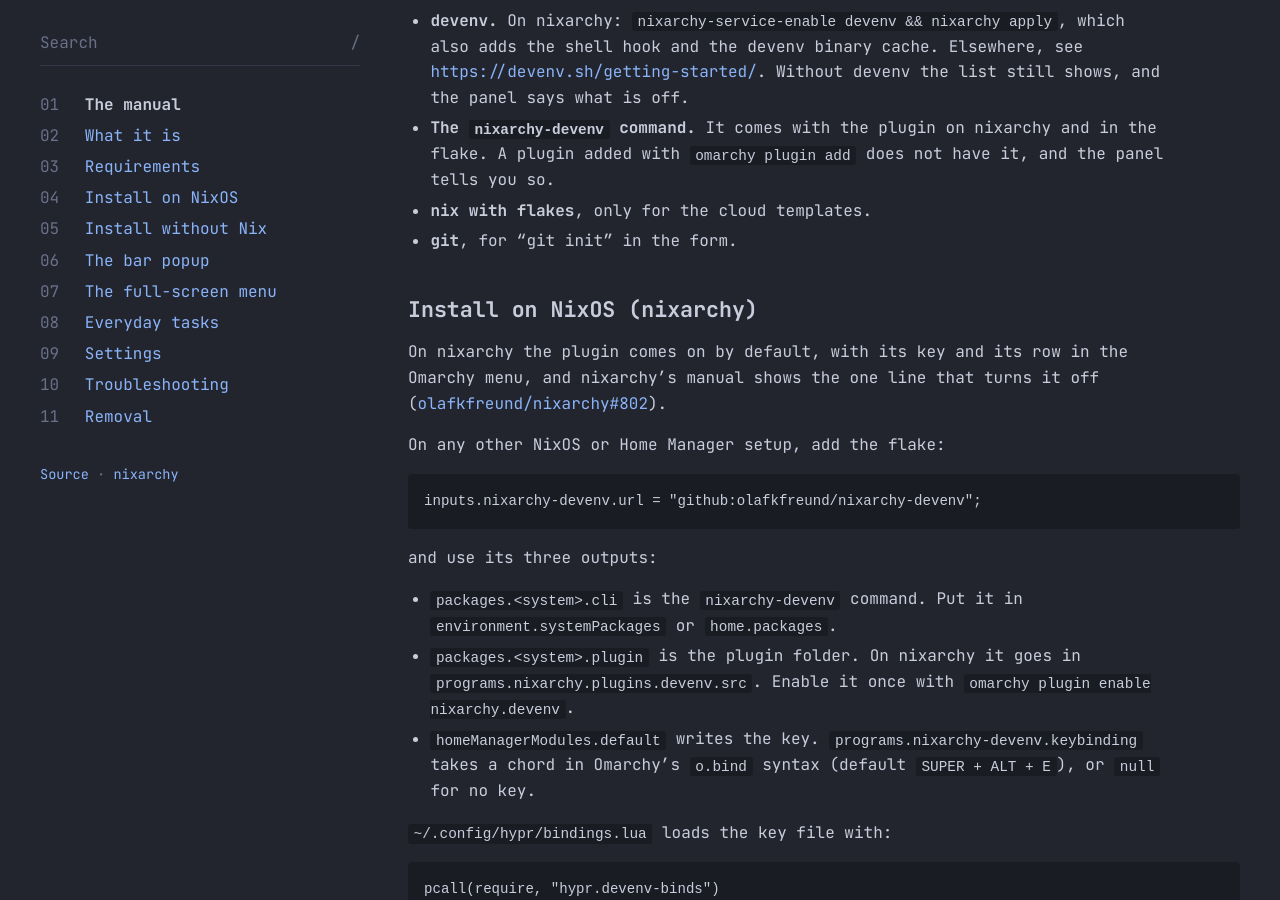
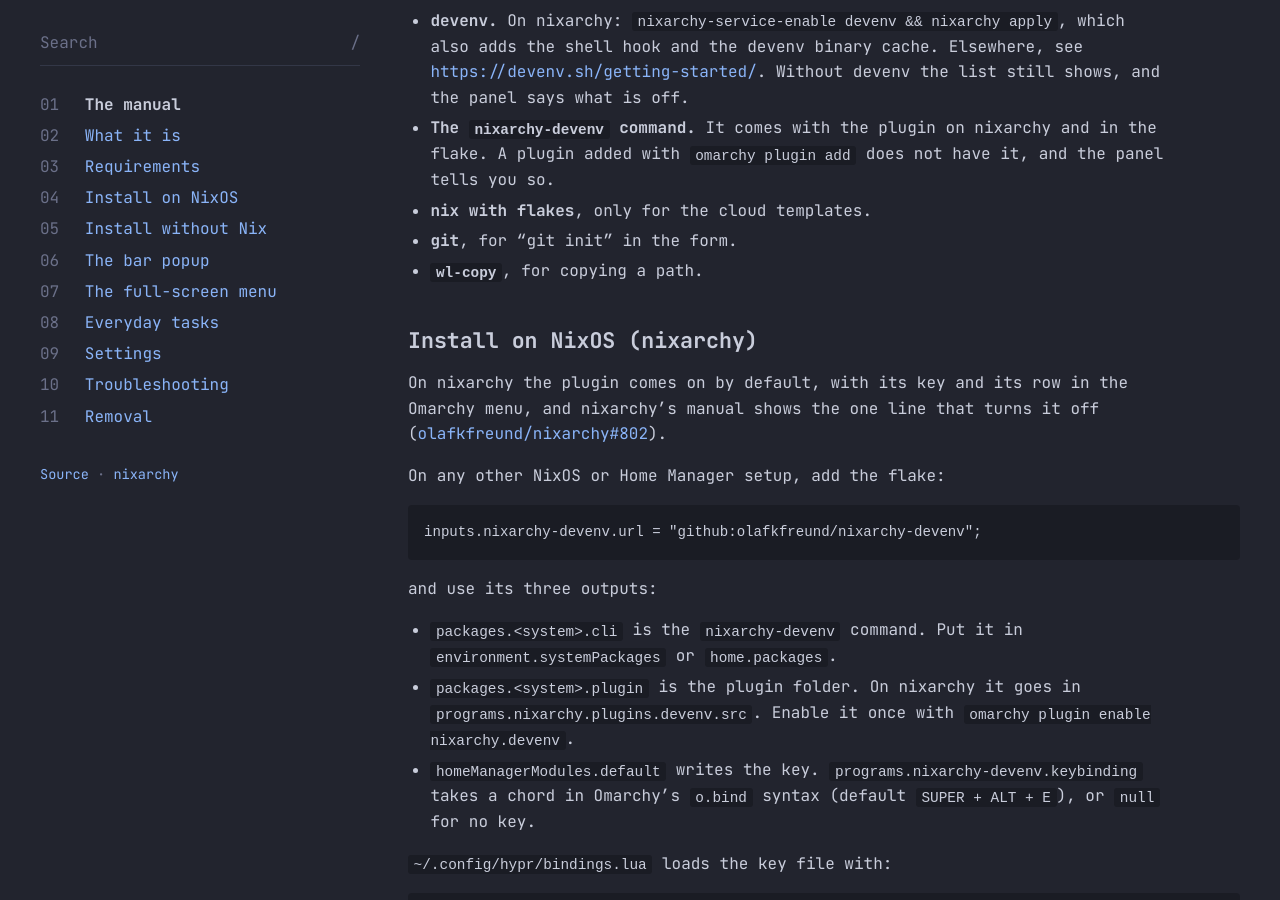
Before and after one commit to olafkfreund/nixarchy-devenv, a Jekyll site: the page built from docs/usage.md, in a window 1280 px wide and 900 px high, scrolled down 982 px. Built offline with Jekyll 4.4.1, drawn with Linux system fonts in a browser that asks for light colours.

Commit message:
docs: add wl-copy to the usage requirements, drop the stale log-cap number (#20, #23)
usage.md's Requirements omitted wl-copy, which the "y" copy-path key needs;
README.md already listed it. LogView.qml's comment named a 400-line cap while
the real cap, in DevenvState.appendLog, is 2000 -- the comment now names no
number, since that file does not own it.

Both are exempt from the intent/spec/plan chain under the AGENTS.md exemption
for typos and one-line changes.

Co-Authored-By: Claude Opus 5 (1M context) <noreply@anthropic.com>
Claude-Session: https://claude.ai/code/session_01WFDvHgxkWvuiANQDEum76J

```diff
--- a/docs/usage.md
+++ b/docs/usage.md
@@ -37,6 +37,7 @@ behind **Super+Alt+E**, and does what you would otherwise type:
   the panel tells you so.
 - **nix with flakes**, only for the cloud templates.
 - **git**, for "git init" in the form.
+- **`wl-copy`**, for copying a path.
 
 ## Install on NixOS (nixarchy)
 
```
Also changed, not shown: 1 other file.
